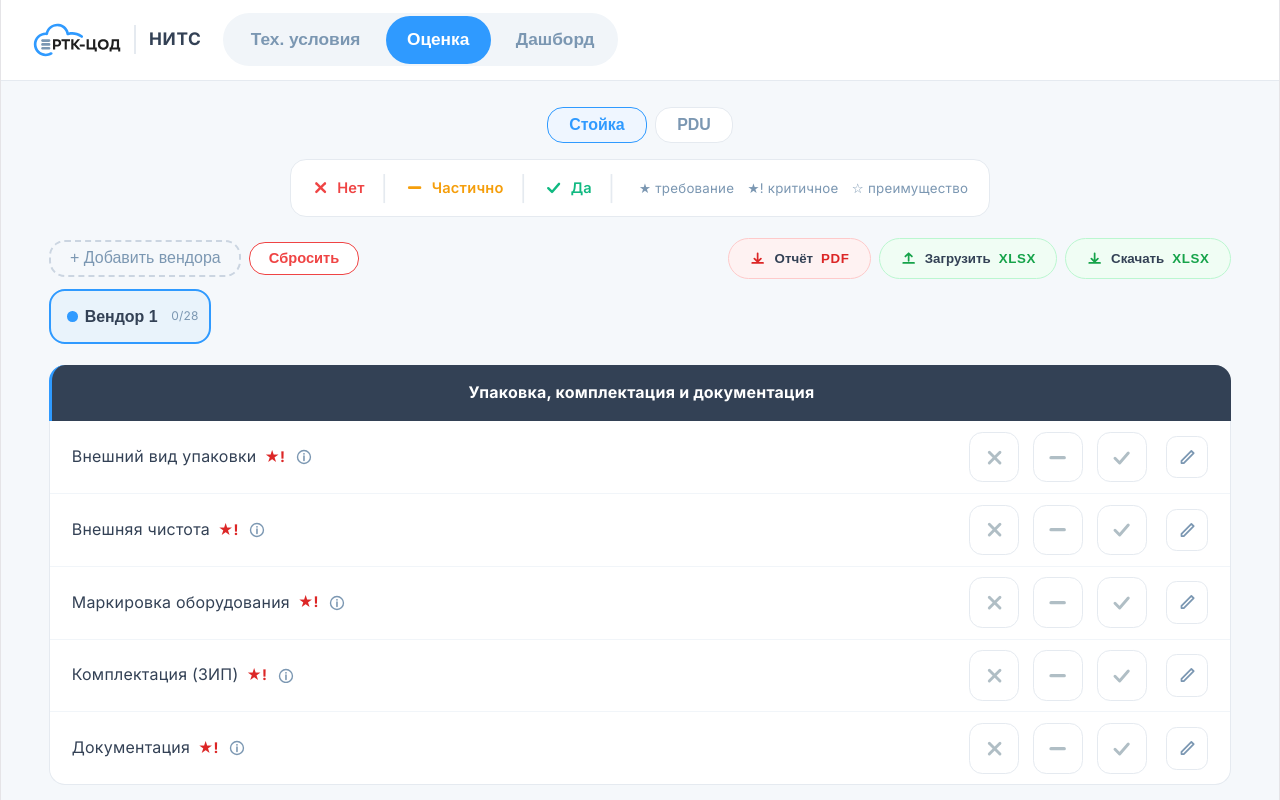
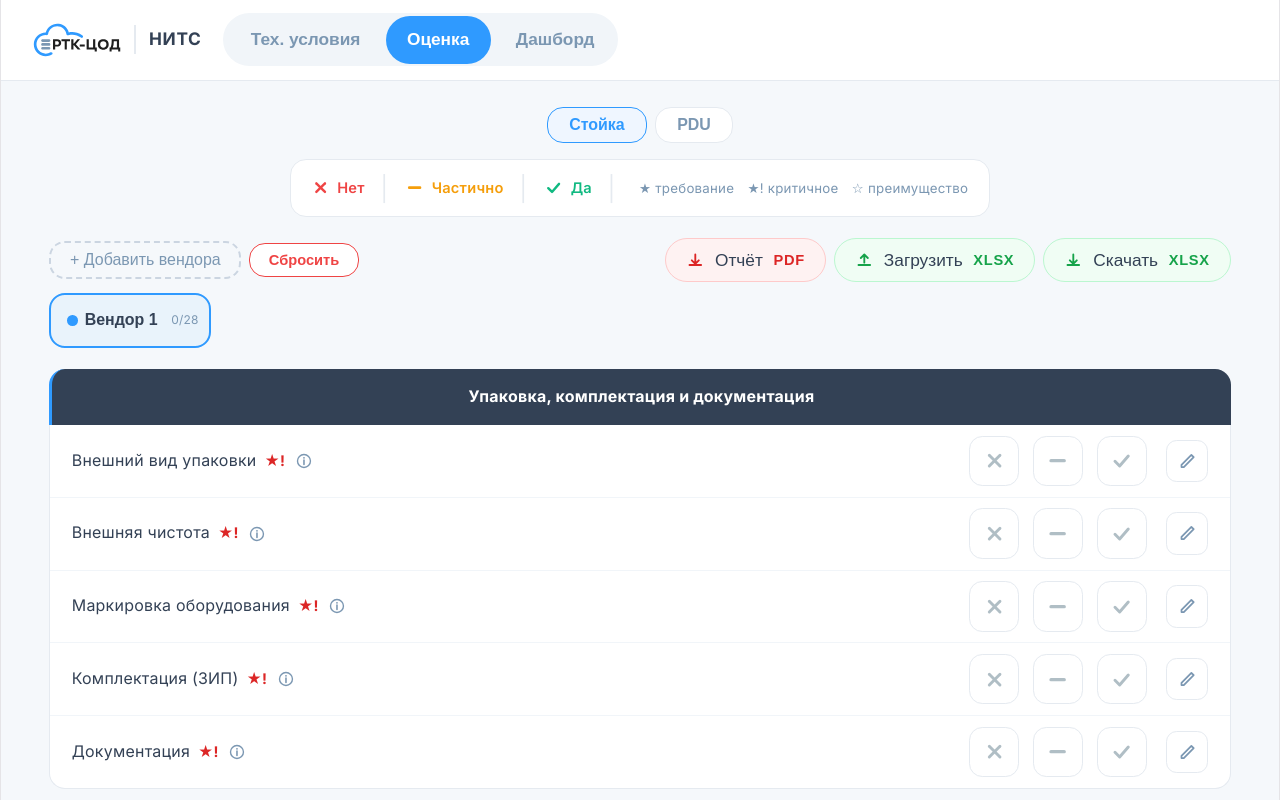
Before and after one commit to anezuf/Equipment-Testing, a React (Vite) app: page / in a window 1280 px wide. Both pictures are taken after a click on the button "Оценка". Shown: the top 800 px of the page. Built offline with nearby package versions, Linux system fonts and the light colour scheme.

Commit message:
style: update export buttons to PDF and XLSX in UI-agent

```diff
--- a/src/components/features/ScoreEditor.jsx
+++ b/src/components/features/ScoreEditor.jsx
@@ -74,20 +74,20 @@ export default function ScoreEditor({
         {vendors.length<25&&<button className="btn-add-vendor" onClick={addV} style={{padding:"6px 14px",borderRadius:12,border:"2px dashed #CBD5E1",background:"none",color:B.steel,cursor:"pointer",fontSize:12,whiteSpace:"nowrap"}}>{isPortrait ? '+' : '+ Добавить вендора'}</button>}
         <button className="btn-danger" onClick={onShowReset} style={{padding:"6px 14px",borderRadius:12,border:`1.5px solid #EF4444`,background:"#fff",color:"#EF4444",cursor:"pointer",fontSize:11,fontWeight:600,whiteSpace:"nowrap",transition:"all 0.2s ease"}}>Сбросить</button>
         <div style={{marginLeft:"auto",display:"flex",gap:6}}>
-          <button className="btn-file-pill btn-file-pdf" onClick={()=>exportVendorPDF(act)} style={{display:"inline-flex",alignItems:"center",gap:8,padding:"9px 18px",borderRadius:20,border:"1.5px solid #FECACA",background:"#FEF2F2",color:"#334155",fontSize:13,fontWeight:500,cursor:"pointer",whiteSpace:"nowrap"}}>
+          <button type="button" className="btn-action btn-action-pdf" onClick={()=>exportVendorPDF(act)}>
             <svg width="14" height="14" viewBox="0 0 16 16" fill="none"><path d="M3 12h10M8 3v7M5 8l3 3 3-3" stroke="#DC2626" strokeWidth="1.6" strokeLinecap="round" strokeLinejoin="round"/></svg>
-            <span className="btn-file-pill-label">Отчёт</span>
-            <span style={{color:"#DC2626",fontSize:11,fontWeight:700,letterSpacing:"0.5px"}}>PDF</span>
+            <span className="btn-action-label">Отчёт</span>
+            <span className="btn-action-format btn-action-format-pdf">PDF</span>
           </button>
-          <button className="btn-file-pill btn-file-xlsx" onClick={importFile} style={{display:"inline-flex",alignItems:"center",gap:8,padding:"9px 18px",borderRadius:20,border:"1.5px solid #BBF7D0",background:"#F0FDF4",color:"#334155",fontSize:13,fontWeight:500,cursor:"pointer",whiteSpace:"nowrap"}}>
+          <button type="button" className="btn-action btn-action-xlsx" onClick={importFile}>
             <svg width="14" height="14" viewBox="0 0 16 16" fill="none"><path d="M3 12h10M8 10V3M5 6l3-3 3 3" stroke="#16A34A" strokeWidth="1.6" strokeLinecap="round" strokeLinejoin="round"/></svg>
-            <span className="btn-file-pill-label">Загрузить</span>
-            <span style={{color:"#16A34A",fontSize:11,fontWeight:700,letterSpacing:"0.5px"}}>XLSX</span>
+            <span className="btn-action-label">Загрузить</span>
+            <span className="btn-action-format btn-action-format-xlsx">XLSX</span>
           </button>
-          <button className="btn-file-pill btn-file-xlsx" onClick={exportVendorForm} style={{display:"inline-flex",alignItems:"center",gap:8,padding:"9px 18px",borderRadius:20,border:"1.5px solid #BBF7D0",background:"#F0FDF4",color:"#334155",fontSize:13,fontWeight:500,cursor:"pointer",whiteSpace:"nowrap"}}>
+          <button type="button" className="btn-action btn-action-xlsx" onClick={exportVendorForm}>
             <svg width="14" height="14" viewBox="0 0 16 16" fill="none"><path d="M3 12h10M8 3v7M5 8l3 3 3-3" stroke="#16A34A" strokeWidth="1.6" strokeLinecap="round" strokeLinejoin="round"/></svg>
-            <span className="btn-file-pill-label">Скачать</span>
-            <span style={{color:"#16A34A",fontSize:11,fontWeight:700,letterSpacing:"0.5px"}}>XLSX</span>
+            <span className="btn-action-label">Скачать</span>
+            <span className="btn-action-format btn-action-format-xlsx">XLSX</span>
           </button>
         </div>
       </div>
--- a/src/components/ui/NavBar.jsx
+++ b/src/components/ui/NavBar.jsx
@@ -88,27 +88,10 @@ function NavBar({
       </div>
       <div style={{ display: "flex", gap: 6, alignItems: "center" }}>
         {view === "dashboard" && (
-          <button
-            className="btn-file-pill btn-file-pdf"
-            onClick={onExportPdf}
-            style={{
-              display: "inline-flex",
-              alignItems: "center",
-              gap: 8,
-              padding: "9px 18px",
-              borderRadius: 20,
-              border: "1.5px solid #FECACA",
-              background: "#FEF2F2",
-              color: "#334155",
-              fontSize: 13,
-              fontWeight: 500,
-              cursor: "pointer",
-              whiteSpace: "nowrap",
-            }}
-          >
+          <button type="button" className="btn-action btn-action-pdf" onClick={onExportPdf}>
             <svg width="14" height="14" viewBox="0 0 16 16" fill="none"><path d="M3 12h10M8 3v7M5 8l3 3 3-3" stroke="#DC2626" strokeWidth="1.6" strokeLinecap="round" strokeLinejoin="round"/></svg>
-            <span className="btn-file-pill-label">Отчёт</span>
-            <span style={{ color: "#DC2626", fontSize: 11, fontWeight: 700, letterSpacing: "0.5px" }}>PDF</span>
+            <span className="btn-action-label">Отчёт</span>
+            <span className="btn-action-format btn-action-format-pdf">PDF</span>
           </button>
         )}
       </div>
--- a/src/index.css
+++ b/src/index.css
@@ -235,45 +235,60 @@ button {
 }
 .btn-add-vendor:active { background-color: #dbeafe !important; }
 
-/* Action buttons (Отчёт / Загрузить): gray base → solid blue on hover */
-.btn-action { transition: all 0.2s ease; }
-.btn-action:hover {
-  border-color: #2F9AFF !important;
-  background-color: #EFF6FF !important;
-  color: #2F9AFF !important;
+/* Export / import file buttons (PDF / XLSX) — see .cursor/agents/ui-agent.md */
+.btn-action {
+  display: inline-flex !important;
+  align-items: center;
+  justify-content: center;
+  gap: 8px;
+  padding: 8px 15px;
+  border-radius: 20px;
+  font-size: 13px;
+  font-weight: 500;
+  color: #334155;
+  cursor: pointer;
+  transition: all 0.2s ease;
+  white-space: nowrap;
+  border-style: solid;
+  border-width: 1.5px;
 }
-.btn-action:active { background-color: #dbeafe !important; }
-
-/* File action pills: PDF/XLSX */
-.btn-file-pill {
-  padding: 8px 15px !important;
-  border-radius: 18px !important;
-  font-size: 12px !important;
-  font-weight: 500 !important;
-  gap: 6px !important;
-}
-.btn-file-pill svg {
-  width: 13px;
-  height: 13px;
+.btn-action svg {
+  width: 14px;
+  height: 14px;
   flex-shrink: 0;
 }
-.btn-file-pill span {
-  font-size: 10px !important;
-  font-weight: 700 !important;
+.btn-action-format {
+  font-size: 11px;
+  font-weight: 700;
+  letter-spacing: 0.5px;
 }
-.btn-file-pdf:hover {
-  background-color: #FEE2E2 !important;
-  border-color: #FCA5A5 !important;
+.btn-action-format-pdf {
+  color: #dc2626;
 }
-.btn-file-pdf:active {
-  background-color: #FECACA !important;
+.btn-action-format-xlsx {
+  color: #16a34a;
 }
-.btn-file-xlsx:hover {
-  background-color: #DCFCE7 !important;
-  border-color: #86EFAC !important;
+.btn-action-pdf {
+  border-color: #fecaca;
+  background: #fef2f2;
 }
-.btn-file-xlsx:active {
-  background-color: #BBF7D0 !important;
+.btn-action-pdf:hover {
+  background-color: #fee2e2 !important;
+  border-color: #fca5a5 !important;
+}
+.btn-action-pdf:active {
+  background-color: #fecaca !important;
+}
+.btn-action-xlsx {
+  border-color: #bbf7d0;
+  background: #f0fdf4;
+}
+.btn-action-xlsx:hover {
+  background-color: #dcfce7 !important;
+  border-color: #86efac !important;
+}
+.btn-action-xlsx:active {
+  background-color: #bbf7d0 !important;
 }
 
 /* Equipment type toggle buttons (Стойка / PDU) */
@@ -424,20 +439,20 @@ button {
 
 /* Mobile portrait — stack vertically */
 @media (max-width: 600px) and (orientation: portrait) {
-  .btn-file-pill-label {
+  .btn-action-label {
     display: none !important;
   }
-  .btn-file-pill {
+  .btn-action {
     padding: 7px 12px !important;
     border-radius: 16px !important;
     font-size: 11px !important;
     gap: 5px !important;
   }
-  .btn-file-pill svg {
+  .btn-action svg {
     width: 12px !important;
     height: 12px !important;
   }
-  .btn-file-pill span {
+  .btn-action-format {
     font-size: 9px !important;
     letter-spacing: 0.35px !important;
   }
```
Also changed, not shown: .cursor/agents/ui-agent.md.
